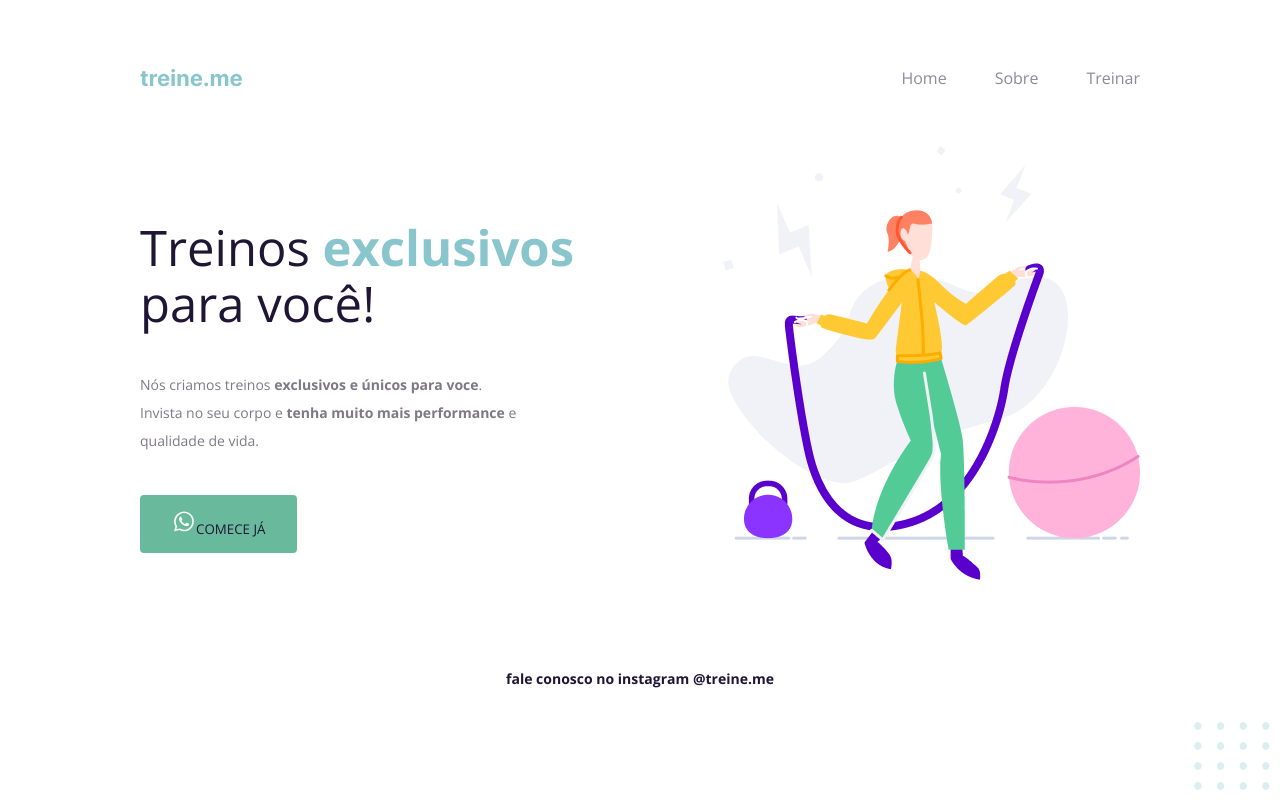
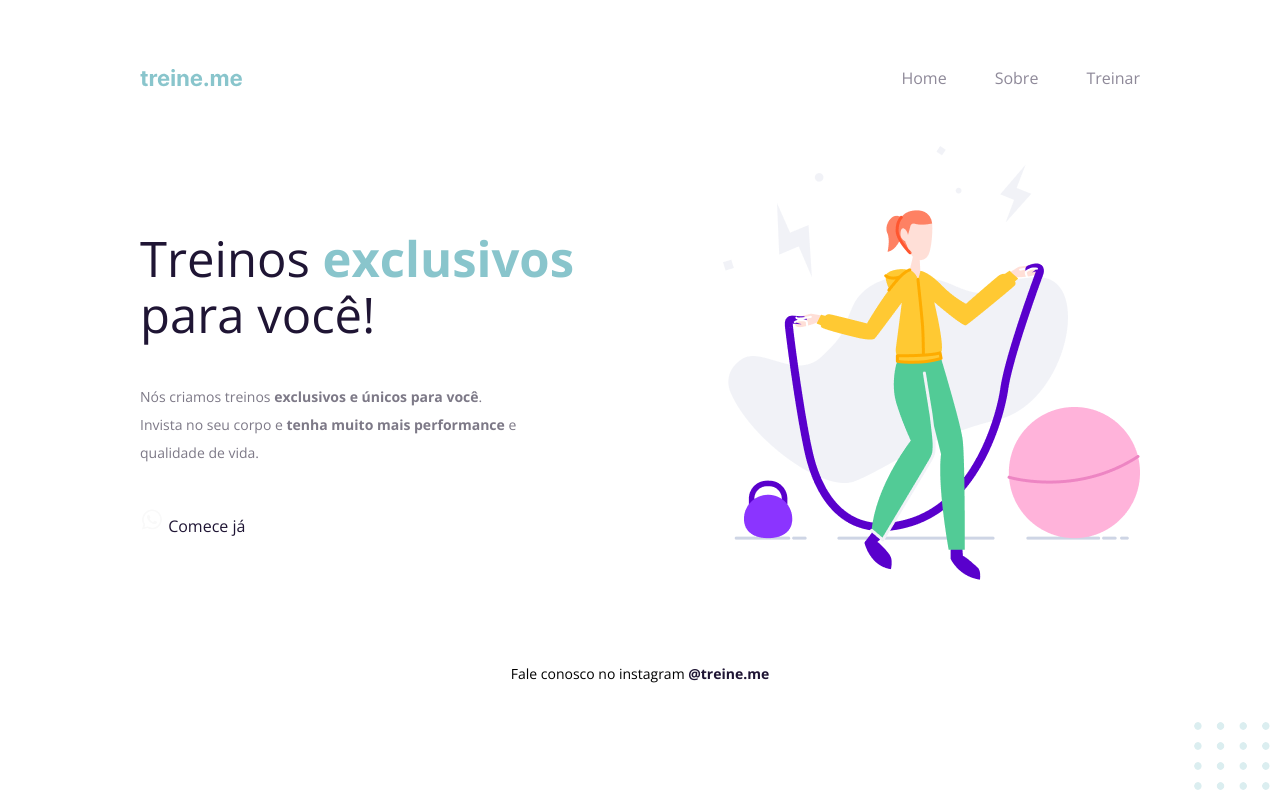
Before and after one commit to Magossuel/projeto-02, a plain HTML site: page index.html in a window 1280 px wide. Drawn offline with nearby package versions, Linux system fonts and the light colour scheme.

Commit message:
Add files via upload

```diff
--- a/index.html
+++ b/index.html
@@ -37,22 +37,21 @@
           <h1>Treinos <span>exclusivos</span><br/>para você!</h1>
 
           <p>
-            Nós criamos treinos <strong>exclusivos e únicos para voce</strong>.<br/>
+            Nós criamos treinos <strong>exclusivos e únicos para você</strong>.<br/>
             Invista no seu corpo e <strong>tenha muito mais performance</strong> e <br/> qualidade de vida.
           </p>
 
-          <button>
-            <a href="https://web.whatsapp.com"/>
-            <img src="images/whats.svg" alt="Ícone do whatsapp">Comece já
-          </button>
-
+          <div class="button">
+            <img src="images/whats.svg" alt="Ícone do whatsapp"/>
+            <a href="https://web.whatsapp.com">Comece já</a>
+          </div>
         </section>
 
         <img src="images/fitness-jump.png" alt="Desenho de uma mulher pulando corda">
 
       </main>
       <footer>
-        fale conosco no instagram <a href="https://instagram.com/treineme" target="_blank">@treine.me</a>
+        Fale conosco no instagram <a href="https://instagram.com/treineme" target="_blank">@treine.me</a>
       </footer>
     </div>
 
```
